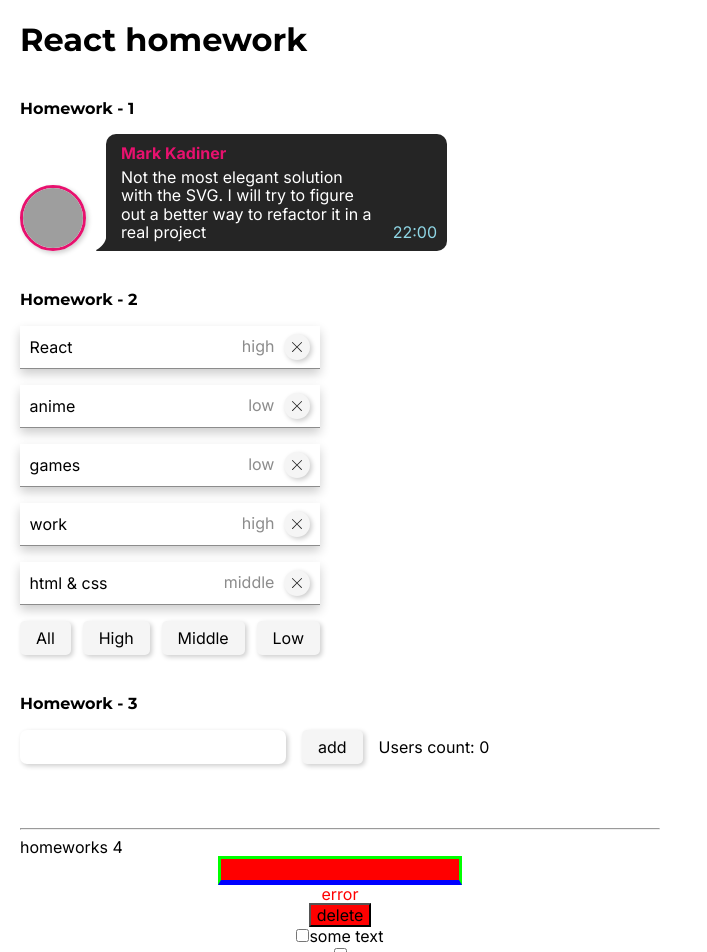
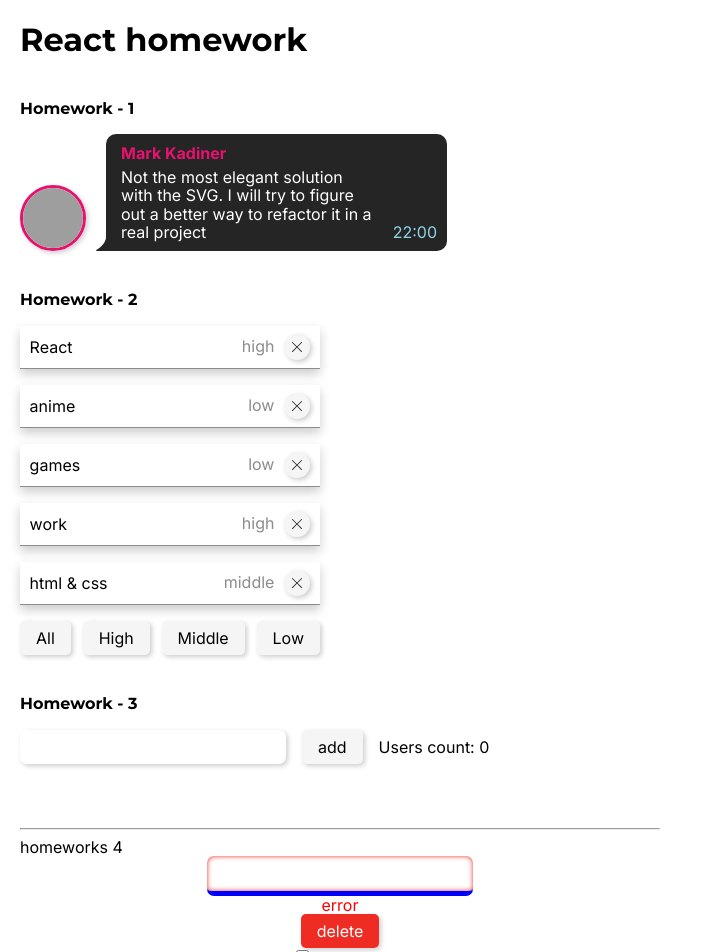
Before and after one commit to Asio-otus/simple-react-homework, a React (Create React App) app: page / in a window 1280 px wide. Shown: the top 952 px of the page, without its empty margins (0-707 px from the left). Built offline with nearby package versions, Linux system fonts and the light colour scheme; grey boxes are pictures that could not be loaded.

Commit message:
Some changes made

```diff
--- a/src/p2-homeworks/h2/Affair.tsx
+++ b/src/p2-homeworks/h2/Affair.tsx
@@ -19,7 +19,7 @@ function Affair(props: AffairPropsType) {
             <span>{props.affair.name}</span>
             <div>
                 <span className={s.priority}>{props.priority}</span>
-                <button className={s.btnClose} onClick={deleteCallback}>
+                <button className={`${s.btn} ${s.btnClose}`} onClick={deleteCallback}>
                     <svg className={s.closeIcon}
                          id="close"
                          xmlns="http://www.w3.org/2000/svg" x="0px" y="0px"
--- a/src/p2-homeworks/h3/Greeting.module.scss
+++ b/src/p2-homeworks/h3/Greeting.module.scss
@@ -1,21 +1,11 @@
 @import "src/styles/variables";
 @import "src/styles/btn.module";
 @import "src/styles/subTitle.module";
+@import "src/styles/input.module";
 
 .greetingContainer {
     display: flex;
     align-items: center;
-}
-
-.input {
-    padding: .5rem 1rem;
-    border: 0 solid;
-    border-radius: 7px;
-    box-shadow: $box-shadow;
-}
-
-.inputError {
-    box-shadow: inset $box-shadow-red;
 }
 
 .marginLeft1 {
--- a/src/p2-homeworks/h3/Greeting.tsx
+++ b/src/p2-homeworks/h3/Greeting.tsx
@@ -13,12 +13,12 @@ type GreetingPropsType = {
 const Greeting: React.FC<GreetingPropsType> = (
     {name, setNameCallback, addUser, error, totalUsers} // деструктуризация пропсов
 ) => {
-    const inputClass = error ? s.inputError : '';
+    const inputClass = error ? s.textInputError : '';
 
     return (
         <div>
             <div className={s.greetingContainer}>
-                <input value={name} onChange={setNameCallback} className={`${inputClass} ${s.input}`}/>
+                <input value={name} onChange={setNameCallback} className={`${inputClass} ${s.textInput}`}/>
                 <button className={`${s.btn} ${s.marginLeft1}`} onClick={addUser}>add</button>
                 <span className={s.marginLeft1}>Users count: {totalUsers}</span>
             </div>
--- a/src/p2-homeworks/h4/HW4.tsx
+++ b/src/p2-homeworks/h4/HW4.tsx
@@ -44,7 +44,8 @@ function HW4() {
                 {/*should work (должно работать)*/}
                 <SuperCheckbox
                     checked={checked}
-                    onChangeChecked={setChecked}
+                    onChangeChecked={setChecked} // ???
+                    onChange={testOnChange}
                 >
                     some text {/*// этот текст попадёт в children*/}
                 </SuperCheckbox>
--- a/src/p2-homeworks/h4/common/c1-SuperInputText/SuperInputText.module.scss
+++ b/src/p2-homeworks/h4/common/c1-SuperInputText/SuperInputText.module.scss
@@ -1,3 +1,8 @@
+@import "src/styles/variables";
+@import "src/styles/btn.module";
+@import "src/styles/subTitle.module";
+@import "src/styles/input.module";
+
 .superInput {
     background: rebeccapurple;
 }
--- a/src/p2-homeworks/h4/common/c1-SuperInputText/SuperInputText.tsx
+++ b/src/p2-homeworks/h4/common/c1-SuperInputText/SuperInputText.tsx
@@ -39,7 +39,7 @@ const SuperInputText: React.FC<SuperInputTextPropsType> = (
     }
 
     const finalSpanClassName = `${s.error} ${spanClassName ? spanClassName : ""}`;
-    const finalInputClassName = `${error ? s.errorInput : (s.superInput)} ${className ? className : ""}`; // need to fix with (?:) and s.superInput... Maybe fixed
+    const finalInputClassName = `${error ? (`${s.textInputError} ${s.textInput}`) : s.textInput} ${className ? className : ""}`; // need to fix with (?:) and s.superInput... Maybe fixed
 
     return (
         <>
--- a/src/p2-homeworks/h4/common/c2-SuperButton/SuperButton.module.scss
+++ b/src/p2-homeworks/h4/common/c2-SuperButton/SuperButton.module.scss
@@ -1,6 +1,5 @@
-.default {
-
-}
+@import "src/styles/variables";
+@import "src/styles/btn.module";
 
 .red {
     background: red;
--- a/src/p2-homeworks/h4/common/c2-SuperButton/SuperButton.tsx
+++ b/src/p2-homeworks/h4/common/c2-SuperButton/SuperButton.tsx
@@ -14,7 +14,7 @@ const SuperButton: React.FC<SuperButtonPropsType> = (
         ...restProps// все остальные пропсы попадут в объект restProps, там же будет children
     }
 ) => {
-    const finalClassName = `${red ? s.red : s.default} ${className}`;
+    const finalClassName = `${red ? `${s.btn} ${s.btnRed}` : s.btn} ${className}`;
 
     return (
         <button
--- a/src/p2-homeworks/h4/common/c3-SuperCheckbox/SuperCheckbox.tsx
+++ b/src/p2-homeworks/h4/common/c3-SuperCheckbox/SuperCheckbox.tsx
@@ -7,6 +7,7 @@ type DefaultInputPropsType = DetailedHTMLProps<InputHTMLAttributes<HTMLInputElem
 type SuperCheckboxPropsType = DefaultInputPropsType & {
     onChangeChecked?: (checked: boolean) => void
     spanClassName?: string
+    onChange: (event: ChangeEvent<HTMLInputElement>) => void
 };
 
 const SuperCheckbox: React.FC<SuperCheckboxPropsType> = (
@@ -20,7 +21,7 @@ const SuperCheckbox: React.FC<SuperCheckboxPropsType> = (
     }
 ) => {
     const onChangeCallback = (e: ChangeEvent<HTMLInputElement>) => {
-        // сделайте так чтоб работал onChange и onChangeChecked
+        onChange(e)
     }
 
     const finalInputClassName = `${s.checkbox} ${className ? className : ""}`;
--- a/src/styles/btn.module.scss
+++ b/src/styles/btn.module.scss
@@ -7,22 +7,35 @@
   background-color: $color-grey-low;
 }
 
+@mixin buttonShapeRegular {
+  padding: .5rem 1rem;
+  border-radius: 5px;
+}
+
 @mixin buttonHover {
   background-color: $color-primary;
 }
 
 .btn {
   @include buttonGeneral;
-  padding: .5rem 1rem;
-  border-radius: 5px;
+  @include buttonShapeRegular;
 
   &:hover {
     @include buttonHover;
     color: $color-white;
   }
 
+  &Red {
+    background-color: $color-primary-an1;
+    color: $color-white;
+
+    &:hover {
+      background-color: $color-black;
+      color: $color-grey-low;
+    }
+  }
+
   &Close {
-    @include buttonGeneral;
     display: inline-flex;
     justify-content: center;
     align-items: center;
@@ -30,8 +43,6 @@
     border-radius: 30px;
 
     &:hover {
-      @include buttonHover;
-
       & > svg{
         fill: $color-white;
       }
--- /dev/null
+++ b/src/styles/input.module.scss
@@ -0,0 +1,12 @@
+@import "src/styles/variables";
+
+.textInput {
+  padding: .5rem 1rem;
+  border: 0 solid;
+  border-radius: 7px;
+  box-shadow: $box-shadow;
+}
+
+.textInputError {
+  box-shadow: inset $box-shadow-red;
+}
```
Also changed, not shown: 1 other file (tests, documents, lock files or other folders).
